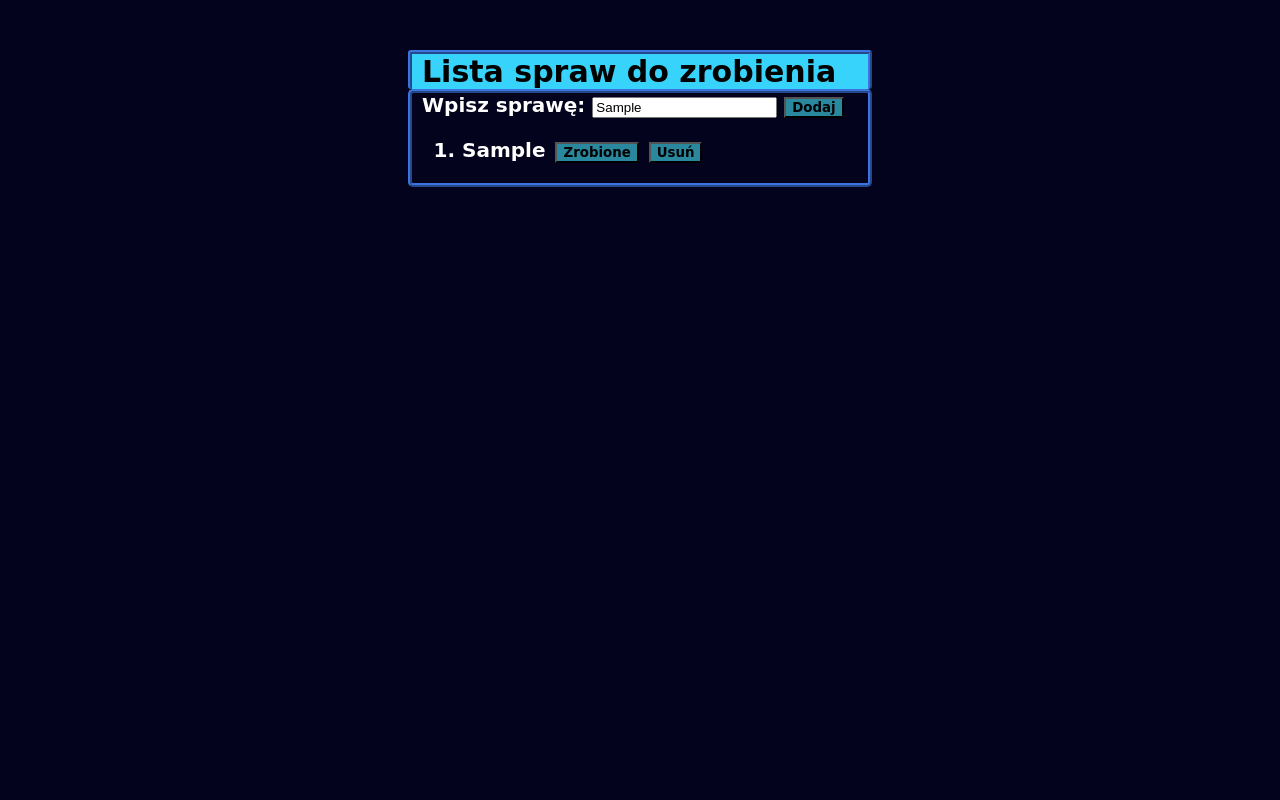
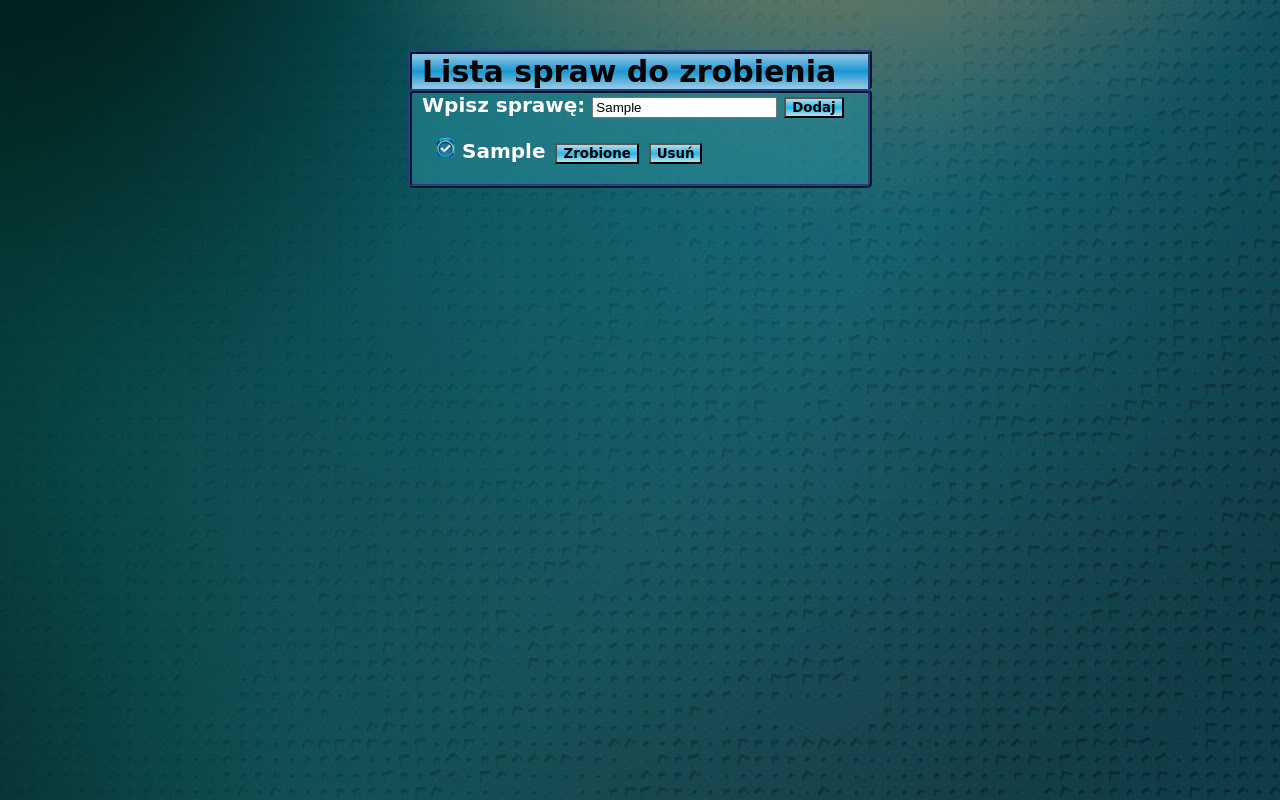
Before and after one commit to jkaznocha/litasSpraw, a plain HTML site: page listaSprawZBonusem.html in a window 1280 px wide. Both pictures are taken after typing "Sample" into the empty fields and a click on the input "Dodaj". Drawn offline with Linux system fonts and the light colour scheme; a web font is replaced by a local one.

Commit message:
zmiana tła, usunięcie starych plików

```diff
--- a/listaSpraw.css
+++ /dev/null
@@ -1,76 +0,0 @@
-body
-{
-    background-color:rgb(3, 3, 29);
-    font-family: 'Coda', cursive;
-    font-size:20px;
-
-
-}
-
-
-header
-{
-    font-size: 30px;
-    font-weight: 700;
-    margin-left: 400px;
-    margin-right: 400px;
-    margin-top:50px;
-    background-color:rgb(56, 211, 250);
-    border-top: rgb(59, 116, 223) ridge 4px;
-    border-left:  rgb(59, 116, 223) ridge 4px;
-    border-right:  rgb(59, 116, 223) ridge 4px;
-    padding-left:10px;
-}
-
-article
-{
-    margin-left: 400px;
-    margin-right: 400px;
-
-    color:white;
-    font-weight: 550;
-    border: rgb(59, 116, 223) ridge 4px;
-    padding-left:10px;
-}
-
-ol>li
-{
-
-}
-
-
-
-.sub
-{
-    font-weight:600;
-    background-color:rgb(41, 135, 158);
-    font-family: 'Coda', cursive;
-}
-
-.sub:hover
-{
-    background-color:rgb(56, 211, 250);
-    cursor: pointer;
-    border:  rgb(59, 116, 223) solid 2px;
-}
-
-
-.sub1
-{
-    font-weight:600;
-    background-color:rgb(41, 135, 158);
-    font-family: 'Coda', cursive;
-    margin-left: 10px;
-}
-.sub1:hover
-{
-    background-color:rgb(56, 211, 250);
-    cursor: pointer;
-    border:  rgb(59, 116, 223) solid 2px;
-}
-
-.itsDone
-{
-    color:green;
-    text-decoration:line-through;
-}
--- a/listaSprawZBonusem.css
+++ b/listaSprawZBonusem.css
@@ -1,6 +1,6 @@
 body
 {
-    background-color:rgb(3, 3, 29);
+    background-image: url('tlo.jpg');
     font-family: 'Coda', cursive;
     font-size:20px;
 
@@ -15,43 +15,52 @@ header
     margin-left: 400px;
     margin-right: 400px;
     margin-top:50px;
-    background-color:rgb(56, 211, 250);
-    border-top: rgb(59, 116, 223) ridge 4px;
-    border-left:  rgb(59, 116, 223) ridge 4px;
-    border-right:  rgb(59, 116, 223) ridge 4px;
+    background: linear-gradient(to bottom, rgba(135,192,227,1) 0%, rgba(135,192,227,1) 7%,
+    rgba(26,151,209,1) 50%, rgba(145,197,227,1) 95%, rgba(145,197,227,1) 100%);
+    border-top: rgb(32, 65, 126) ridge 4px;
+    border-left:  rgb(32, 65, 126) ridge 4px;
+    border-right:  rgb(32, 65, 126) ridge 4px;
     padding-left:10px;
     border-radius: 3px;
 }
 
 article
 {
+    background-color: rgba(40, 137, 150, 0.616);
     margin-left: 400px;
     margin-right: 400px;
 
+
     color:white;
     font-weight: 550;
-    border: rgb(59, 116, 223) ridge 4px;
     padding-left:10px;
+    border: rgb(32, 65, 126) ridge 4px;
     border-radius: 5px;
 }
 
-ol>li
+
+
+
+ol
 {
+    list-style-image: url('wskaznik.png');
+}
 
-}
 
 
 
 .sub
 {
     font-weight:600;
-    background-color:rgb(41, 135, 158);
+    background: linear-gradient(to bottom, rgba(179,220,237,1) 0%,
+     rgba(41,184,229,1) 50%, rgba(44,185,229,1) 51%, rgba(188,224,238,1) 100%);
     font-family: 'Coda', cursive;
 }
 
 .sub:hover
 {
-    background-color:rgb(56, 211, 250);
+    background: linear-gradient(to bottom, rgba(179,220,237,1) 0%,
+     rgba(41,184,229,1) 50%, rgba(44,185,229,1) 51%, rgba(188,224,238,1) 100%);
     cursor: pointer;
     border:  rgb(59, 116, 223) solid 2px;
 }
@@ -60,13 +69,16 @@ ol>li
 .sub1
 {
     font-weight:600;
-    background-color:rgb(41, 135, 158);
+
     font-family: 'Coda', cursive;
     margin-left: 10px;
+    background: linear-gradient(to bottom, rgba(179,220,237,1) 0%,
+    rgba(41,184,229,1) 50%, rgba(44,185,229,1) 51%, rgba(188,224,238,1) 100%);
 }
 .sub1:hover
 {
-    background-color:rgb(56, 211, 250);
+    background: linear-gradient(to bottom, rgba(179,220,237,1) 0%,
+    rgba(41,184,229,1) 50%, rgba(44,185,229,1) 51%, rgba(188,224,238,1) 100%);
     cursor: pointer;
     border:  rgb(59, 116, 223) solid 2px;
     color:white;
@@ -76,14 +88,16 @@ ol>li
 .sub2
 {
     font-weight:600;
-    background-color:rgb(41, 135, 158);
+    background: linear-gradient(to bottom, rgba(179,220,237,1) 0%,
+     rgba(41,184,229,1) 50%, rgba(44,185,229,1) 51%, rgba(188,224,238,1) 100%);
     font-family: 'Coda', cursive;
     margin-left: 10px;
 
 }
 .sub2:hover
 {
-    background-color:rgb(56, 211, 250);
+    background: linear-gradient(to bottom, rgba(179,220,237,1) 0%,
+     rgba(41,184,229,1) 50%, rgba(44,185,229,1) 51%, rgba(188,224,238,1) 100%);
     cursor: pointer;
     border:  rgb(59, 116, 223) solid 2px;
     color:red;
```
Also changed, not shown: listaSpraw.js (deleted, +0 -35 lines), listaspraw.html (deleted, +0 -45 lines).
